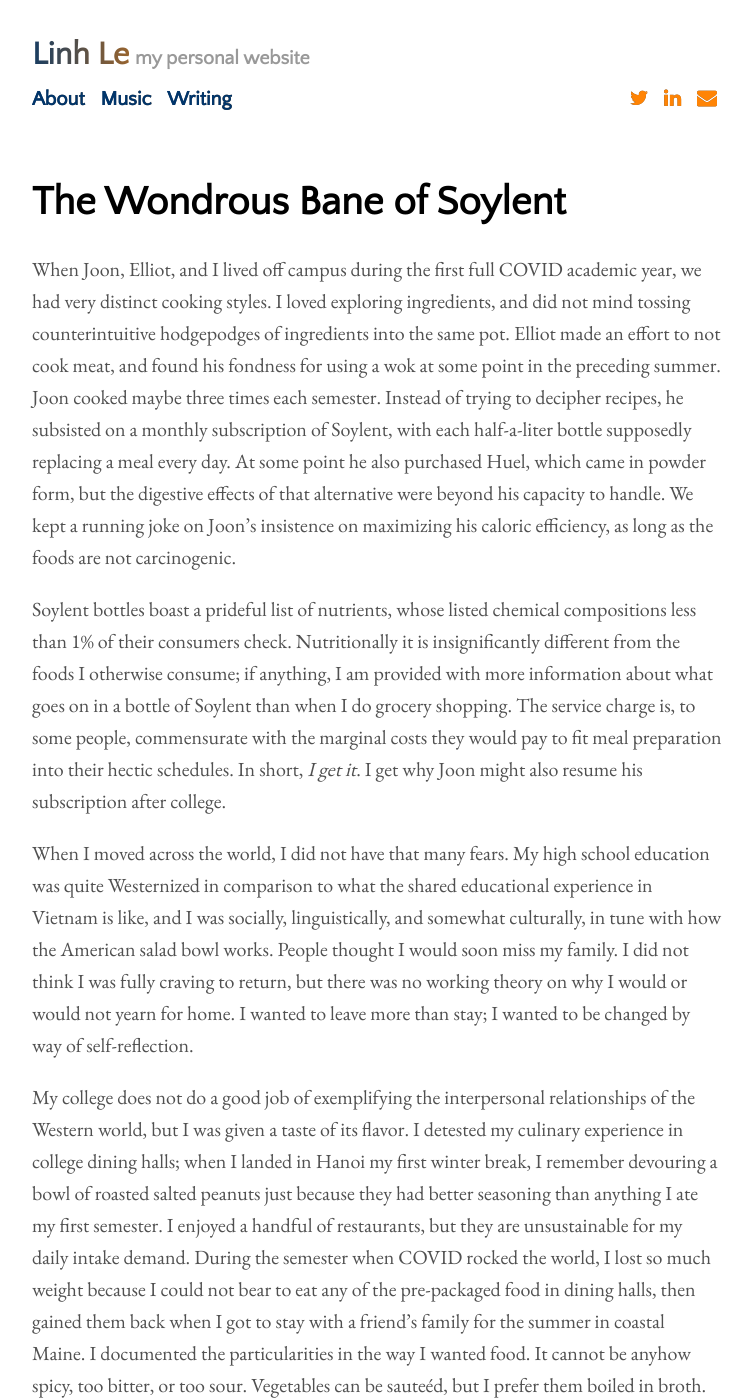
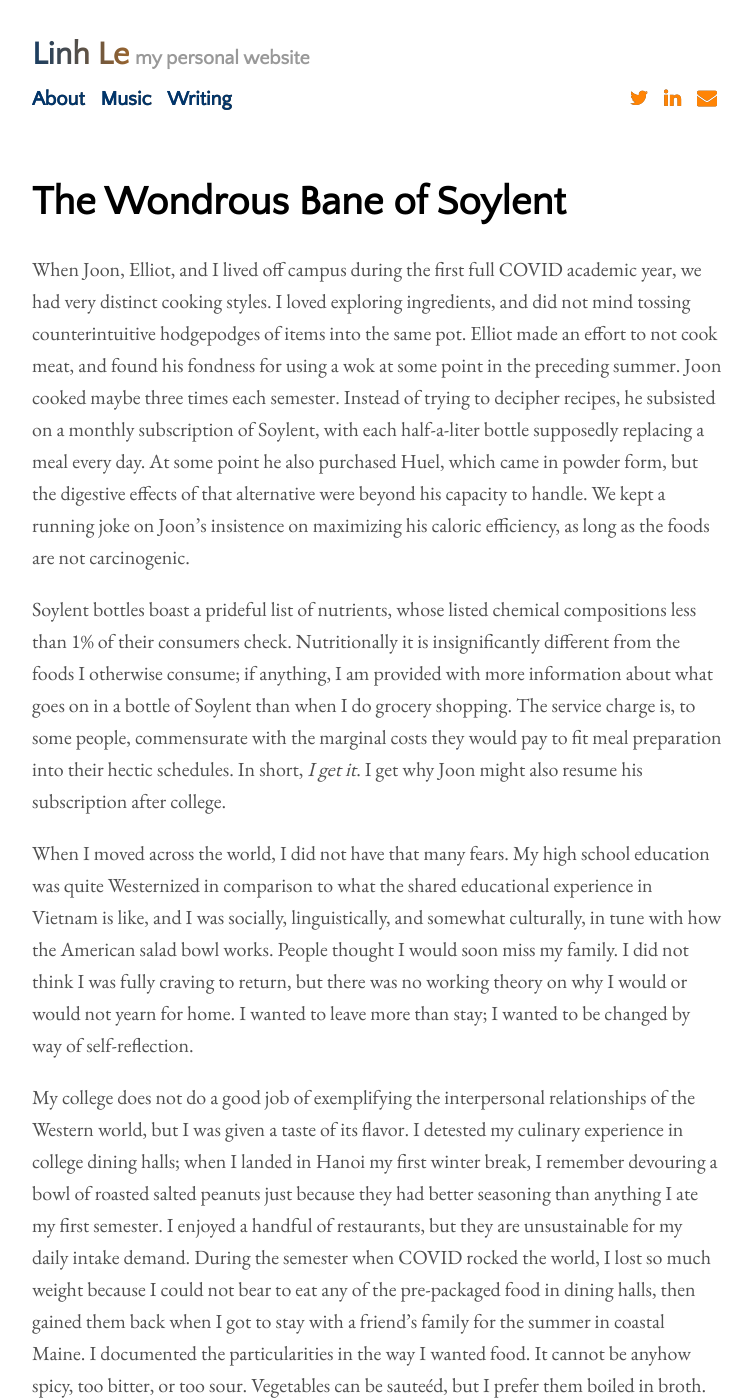
Before and after one commit to aidenva/aidenva.github.io, a Jekyll site: the page built from _posts/2022-05-18-soylent.md, in a window 1280 px wide and 1400 px high. Shown: the whole window, without its empty margins (263-1015 px from the left). Built offline with Jekyll 4.4.1, drawn with Linux system fonts in a browser that asks for light colours; some of the changed text lies outside the part shown.

Commit message:
update soylent

```diff
--- a/_posts/2022-05-18-soylent.md
+++ b/_posts/2022-05-18-soylent.md
@@ -7,13 +7,13 @@
 
 ---
 
-When Joon, Elliot, and I lived off campus during the first full COVID academic year, we had very distinct cooking styles. I loved exploring ingredients, and did not mind tossing counterintuitive hodgepodges of ingredients into the same pot. Elliot made an effort to not cook meat, and found his fondness for using a wok at some point in the preceding summer. Joon cooked maybe three times each semester. Instead of trying to decipher recipes, he subsisted on a monthly subscription of Soylent, with each half-a-liter bottle supposedly replacing a meal every day. At some point he also purchased Huel, which came in powder form, but the digestive effects of that alternative were beyond his capacity to handle. We kept a running joke on Joon's insistence on maximizing his caloric efficiency, as long as the foods are not carcinogenic.
+When Joon, Elliot, and I lived off campus during the first full COVID academic year, we had very distinct cooking styles. I loved exploring ingredients, and did not mind tossing counterintuitive hodgepodges of items into the same pot. Elliot made an effort to not cook meat, and found his fondness for using a wok at some point in the preceding summer. Joon cooked maybe three times each semester. Instead of trying to decipher recipes, he subsisted on a monthly subscription of Soylent, with each half-a-liter bottle supposedly replacing a meal every day. At some point he also purchased Huel, which came in powder form, but the digestive effects of that alternative were beyond his capacity to handle. We kept a running joke on Joon's insistence on maximizing his caloric efficiency, as long as the foods are not carcinogenic.
 
 Soylent bottles boast a prideful list of nutrients, whose listed chemical compositions less than 1% of their consumers check. Nutritionally it is insignificantly different from the foods I otherwise consume; if anything, I am provided with more information about what goes on in a bottle of Soylent than when I do grocery shopping. The service charge is, to some people, commensurate with the marginal costs they would pay to fit meal preparation into their hectic schedules. In short, <em>I get it</em>. I get why Joon might also resume his subscription after college.
 
 When I moved across the world, I did not have that many fears. My high school education was quite Westernized in comparison to what the shared educational experience in Vietnam is like, and I was socially, linguistically, and somewhat culturally, in tune with how the American salad bowl works. People thought I would soon miss my family. I did not think I was fully craving to return, but there was no working theory on why I would or would not yearn for home. I wanted to leave more than stay; I wanted to be changed by way of self-reflection.
 
-My college does not do a good job of exemplifying the interpersonal relationships of the Western world, but I was given a taste of its flavor. I detested my culinary experience in college dining halls; when I landed in Hanoi my first winter break, I remember devouring a bowl of roasted salted peanuts just because they had better seasoning than anything I ate my first semester. I enjoyed a handful of restaurants, but they are unsustainable for my daily intake demand. During the semester when COVID rocked the world, I lost so much weight because I could not bear to eat any of the pre-packaged food in dining halls, then gained them back when I got to stay with a friend's family for the summer in coastal Maine. I documented the particularities in the way I wanted food. It cannot be anyhow spicy, too bitter, or too sour. Vegetables can be sauteéd, but I prefer them boiled in broth. The fruit selection needs to be tropical, and I have grown past rotation of watermelon, cantaloupe, and melon.
+My college does not do a good job of exemplifying the interpersonal relationships of the Western world, but I was given a taste of its flavor. I detested my culinary experience in college dining halls; when I landed in Hanoi my first winter break, I remember devouring a bowl of roasted salted peanuts just because they had better seasoning than anything I ate my first semester. I enjoyed a handful of restaurants, but they are unsustainable for my daily intake demand. During the semester when COVID rocked the world, I lost so much weight because I could not bear to eat any of the pre-packaged food in dining halls, then gained them back when I got to stay with a friend's family for the summer in coastal Maine. I documented the particularities in the way I wanted food. It cannot be anyhow spicy, too bitter, or too sour. Vegetables can be sauteéd, but I prefer them boiled in broth. The fruit selection needs to be tropical, discovering how much I have grown past rotation of watermelon, cantaloupe, and melon.
 
 As I learn to live by myself while intensifying my involvement on campus, I budget my mental capacity by choosing to care about certain things and yielding my control over others. Accounting for the fact that no Yale students were allowed any cooking in dorms beyond a microwave, I had to learn to adapt. I needed to try if oatmeal and salads could also taste good, if I could constrain myself to just eating bananas for snacks, and if my culturally informed gustatory tendencies can be diversified with cuisines from other corners of the world. And it worked, to some extent.
 
```
Also changed, not shown: other parts of _posts/2022-05-18-soylent.md (+1 -1 lines), _ignore/2022-05-27-death.md (added, +8 -0 lines).
